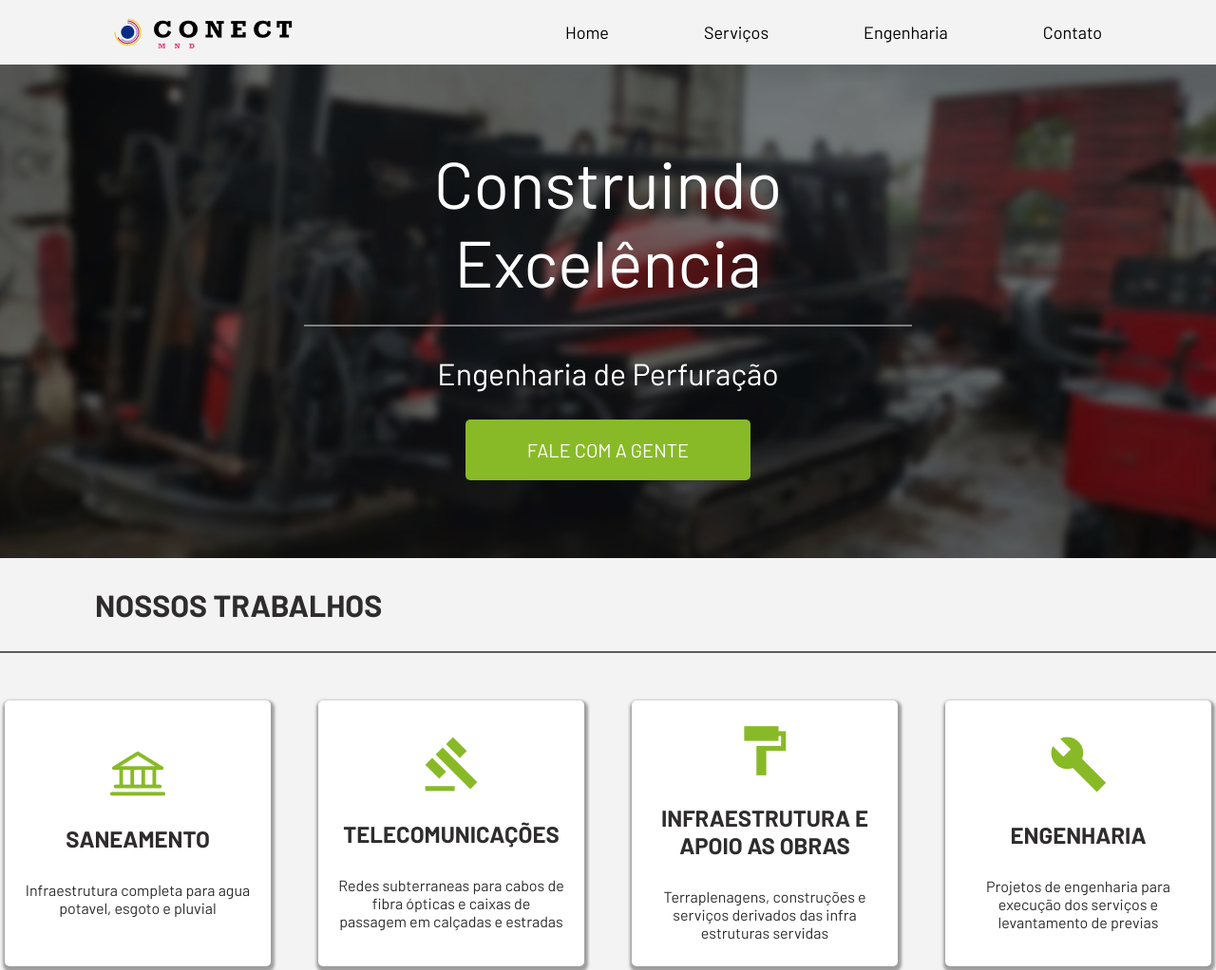
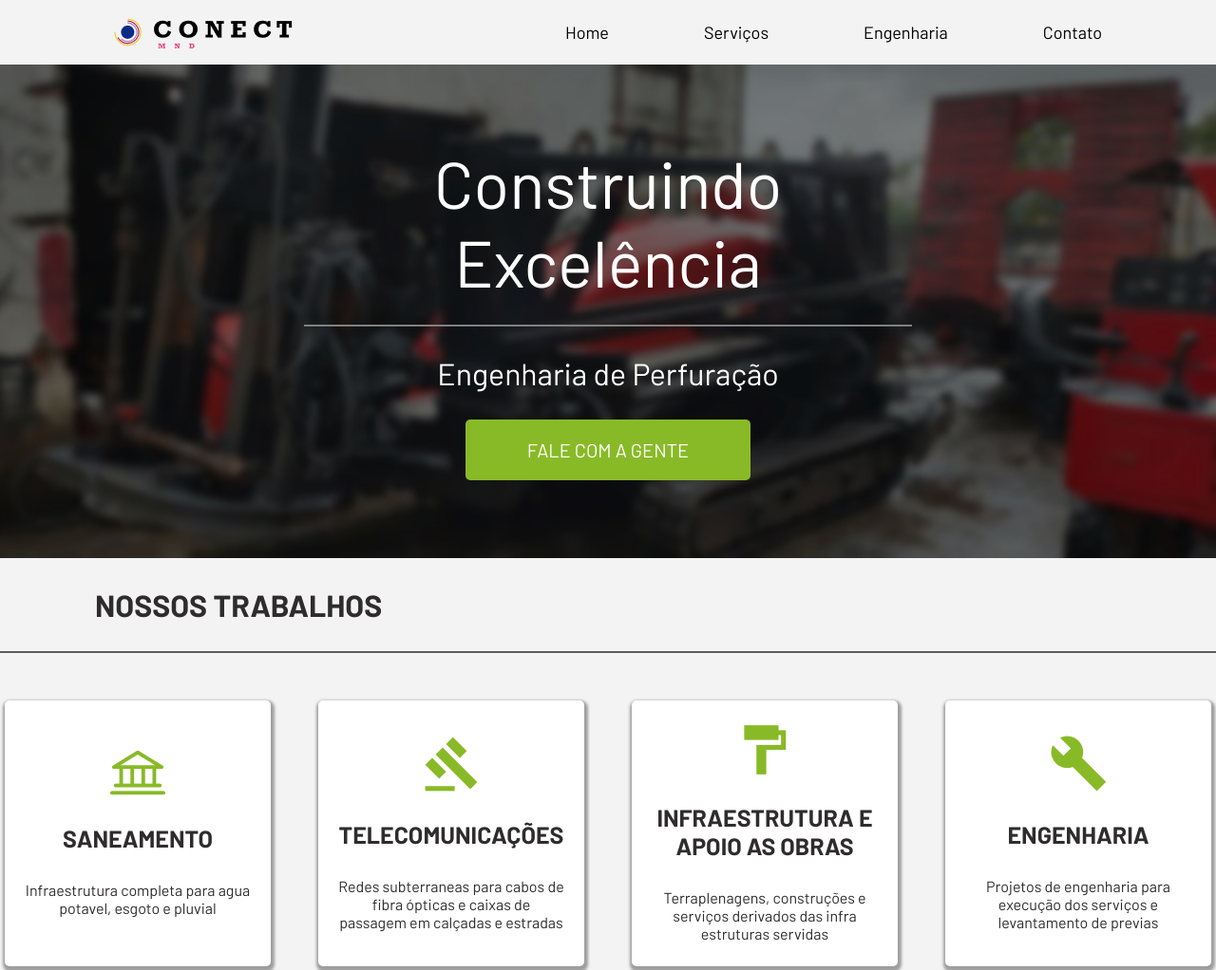
Before and after one commit to LucasdaSilvaOliveira/clone-conect-mnd, a plain HTML site: page index.html in a window 1280 px wide. Shown: the top 1022 px of the page at 95% size. Drawn offline with Linux system fonts and the light colour scheme; a web font is replaced by a local one.

Commit message:
alterando tamanho de fonte do titulo

```diff
--- a/assets/css/style.css
+++ b/assets/css/style.css
@@ -128,6 +128,10 @@
     gap: 30px;
     padding: 20px;
     border-radius: 5px;
+}
+
+.trab-item h1 {
+    font-size: 25px;
 }
 
 #trabalho-parag {
```
